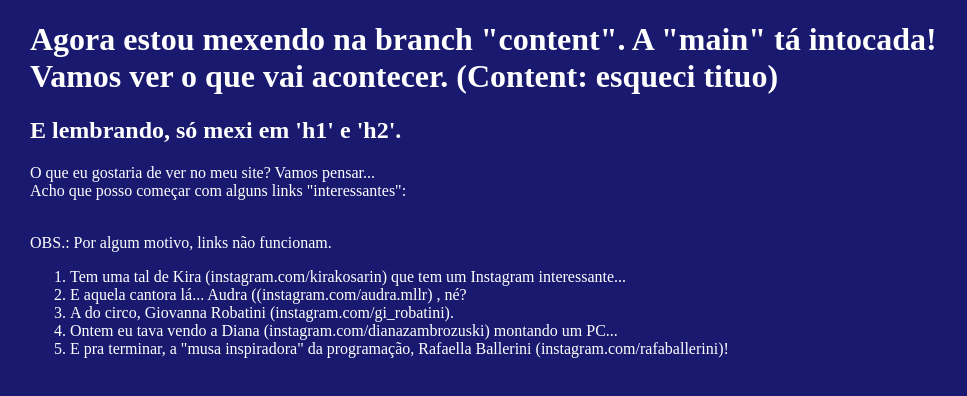
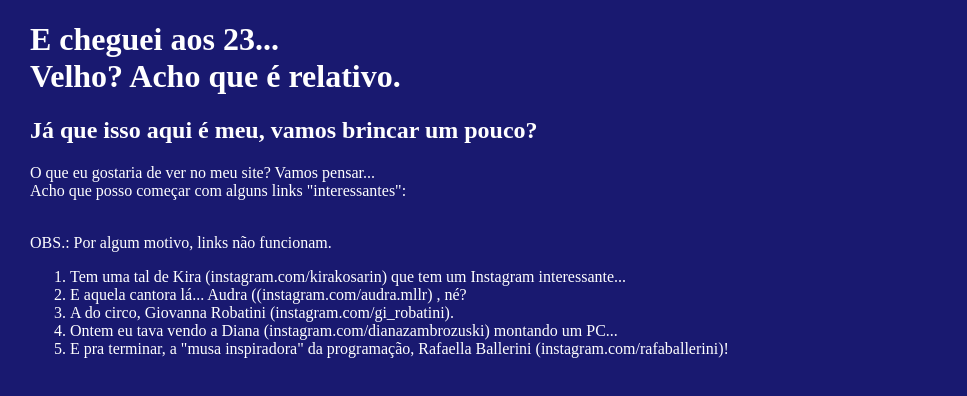
Before and after one commit to anderson-br-ti/creating-a-site, a plain HTML site: page index.html in a window 1280 px wide. Shown: the whole page, without its empty margins (0-967 px from the left). Drawn offline with Linux system fonts and the light colour scheme.

Commit message:
Update index.html

```diff
--- a/index.html
+++ b/index.html
@@ -6,9 +6,8 @@
     <link rel="stylesheet" type="text/css" href="style.css">
   </head>
   <body>
-    <h1>Agora estou mexendo na branch "content". A "main" tá intocada! <br>
-      Vamos ver o que vai acontecer. (Content: esqueci tituo)</h1>
-    <h2>E lembrando, só mexi em 'h1' e 'h2'.</h2>
+    <h1>E cheguei aos 23... <br>Velho? Acho que é relativo.</h1>
+    <h2>Já que isso aqui é meu, vamos brincar um pouco?</h2>
     <p>O que eu gostaria de ver no meu site? Vamos pensar...<br>
     Acho que posso começar com alguns links "interessantes":</p><br>
     OBS.: Por algum motivo, links não funcionam.
```
